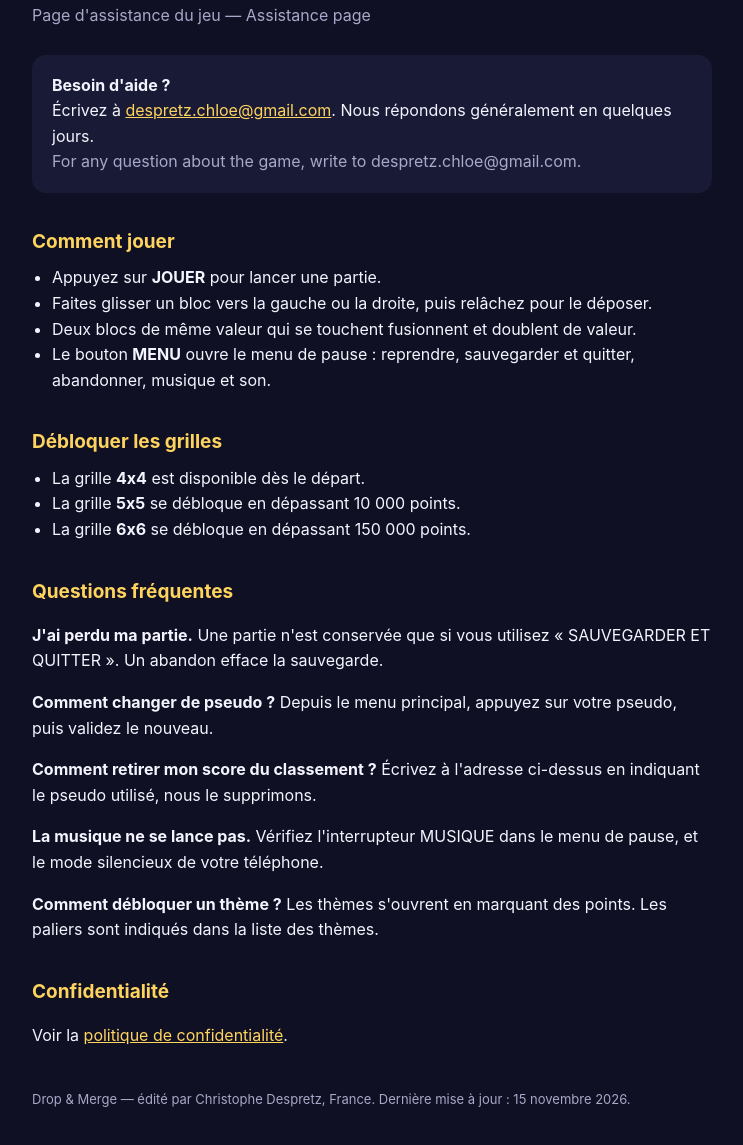
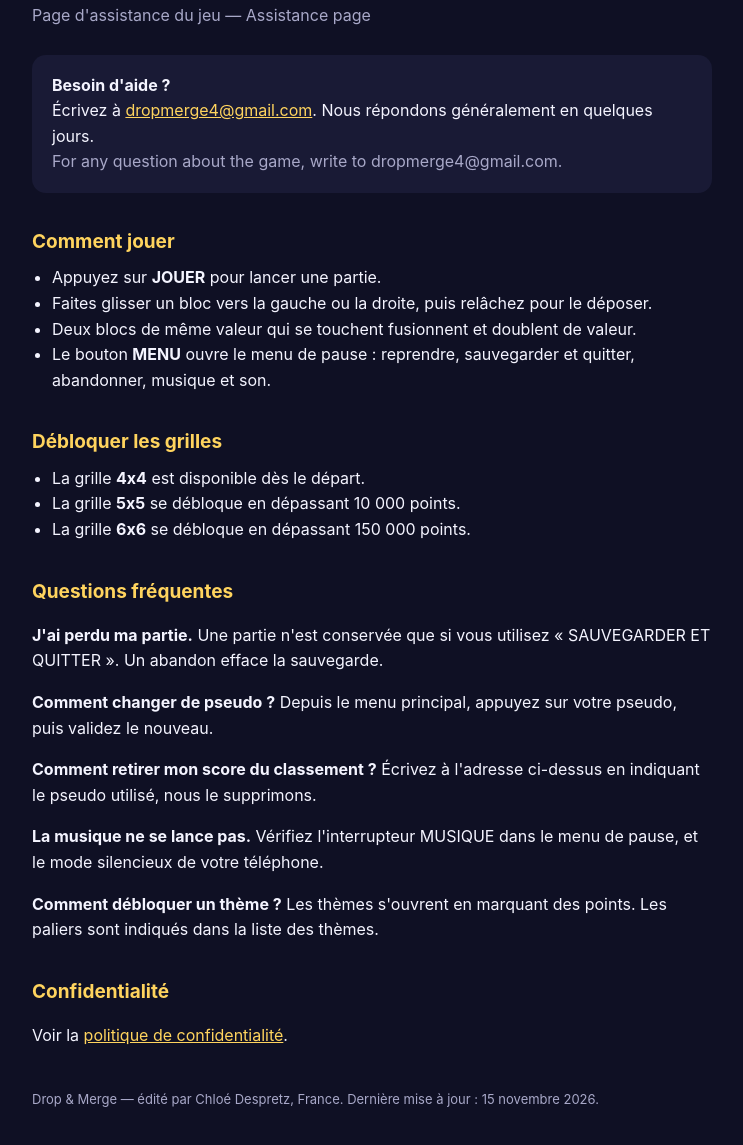
Before and after one commit to voiceimmo5-alt/dropmerge-pages, a plain HTML site: page index.html in a window 1280 px wide. Shown: the part 83-1228 px from the top of the page, without its empty margins (268-1011 px from the left). Drawn offline with Linux system fonts and the light colour scheme.

Commit message:
Nom et contact mis à jour

```diff
--- a/index.html
+++ b/index.html
@@ -26,9 +26,9 @@
 
   <div class="card">
     <strong>Besoin d'aide ?</strong><br>
-    Écrivez à <a href="mailto:despretz.chloe@gmail.com">despretz.chloe@gmail.com</a>.
+    Écrivez à <a href="mailto:dropmerge4@gmail.com">dropmerge4@gmail.com</a>.
     Nous répondons généralement en quelques jours.<br>
-    <span style="color:#a8a8c8">For any question about the game, write to despretz.chloe@gmail.com.</span>
+    <span style="color:#a8a8c8">For any question about the game, write to dropmerge4@gmail.com.</span>
   </div>
 
   <h2>Comment jouer</h2>
@@ -56,7 +56,7 @@
   <h2>Confidentialité</h2>
   <p>Voir la <a href="confidentialite.html">politique de confidentialité</a>.</p>
 
-  <footer>Drop &amp; Merge — édité par Christophe Despretz, France. Dernière mise à jour : 15 novembre 2026.</footer>
+  <footer>Drop &amp; Merge — édité par Chloé Despretz, France. Dernière mise à jour : 15 novembre 2026.</footer>
 </main>
 </body>
 </html>
```
